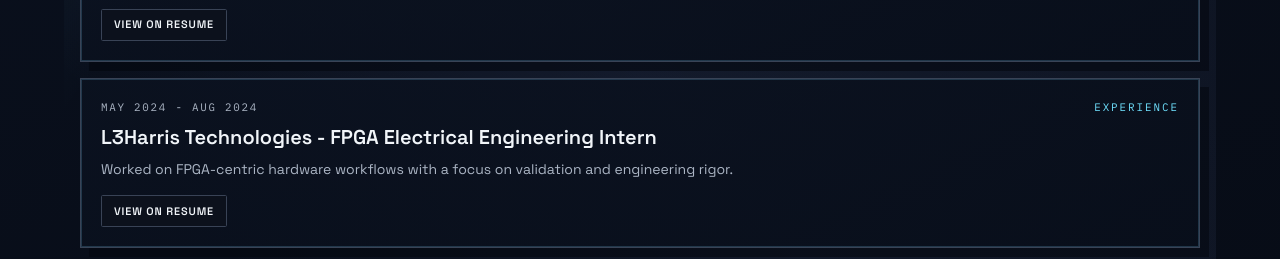
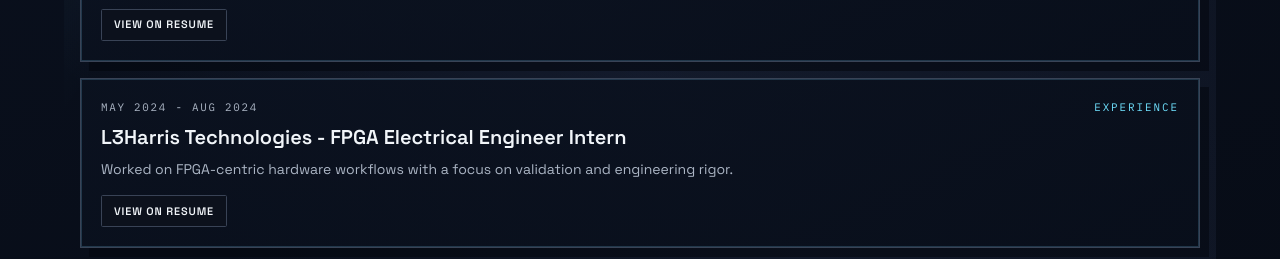
Before and after one commit to mattdworkin/mattdworkin.github.io, a Next.js app: page / in a window 1280 px wide. Shown: the part 1860-2119 px from the top of the page. Built offline with nearby package versions, Linux system fonts and the light colour scheme.

Commit message:
title edit

```diff
--- a/src/app/page.tsx
+++ b/src/app/page.tsx
@@ -80,7 +80,7 @@
     id: "l3harris-fpga",
     period: "May 2024 - Aug 2024",
     type: "Experience",
-    title: "L3Harris Technologies - FPGA Electrical Engineering Intern",
+    title: "L3Harris Technologies - FPGA Electrical Engineer Intern",
     summary: "Worked on FPGA-centric hardware workflows with a focus on validation and engineering rigor.",
     links: [{ label: "View on Resume", href: "/resume" }],
   },
```
